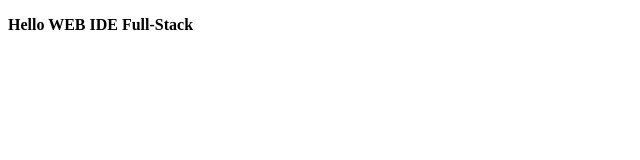
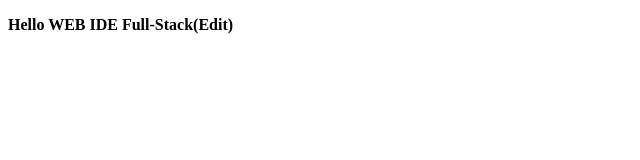
Before and after one commit to TanyaGladchenko/SCP_1, a plain HTML site: page index.html in a window 1280 px wide. Shown: the full height of the page, 0-640 px from the left. Drawn offline with Linux system fonts and the light colour scheme.

Commit message:
Change title

```diff
--- a/index.html
+++ b/index.html
@@ -4,6 +4,6 @@
     <title>This is the title of the webpage!</title>
   </head>
   <body>
-  	<p><strong>Hello WEB IDE Full-Stack</strong> </p>
+  	<p><strong>Hello WEB IDE Full-Stack(Edit)</strong> </p>
   </body>
 </html>
```
